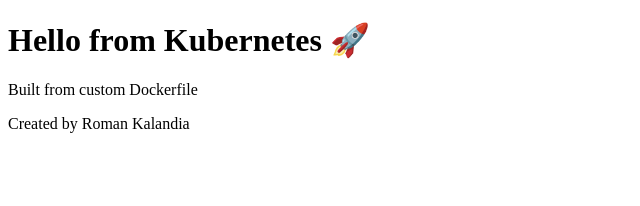
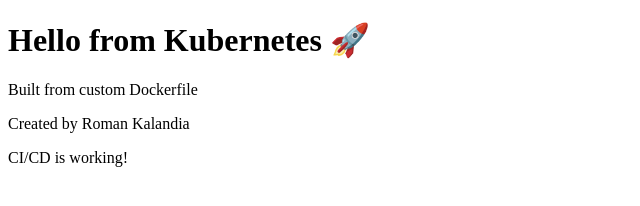
Before and after one commit to RKLIT/k8s-nginx-stack, a plain HTML site: page index.html in a window 1280 px wide. Shown: the whole page, without its empty margins (0-640 px from the left). Drawn offline with Linux system fonts and the light colour scheme.

Commit message:
Update CI/CD

```diff
--- a/index.html
+++ b/index.html
@@ -7,5 +7,6 @@
     <h1>Hello from Kubernetes 🚀</h1>
     <p>Built from custom Dockerfile</p>
     <p>Created by Roman Kalandia</p>
+    <p>CI/CD is working!</p>
 </body>
 </html>
```
